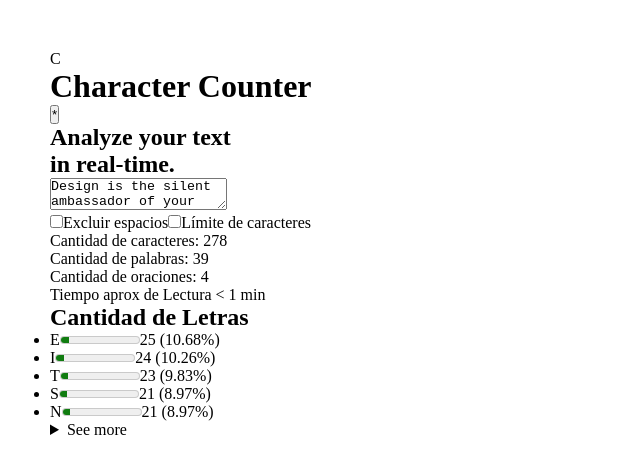
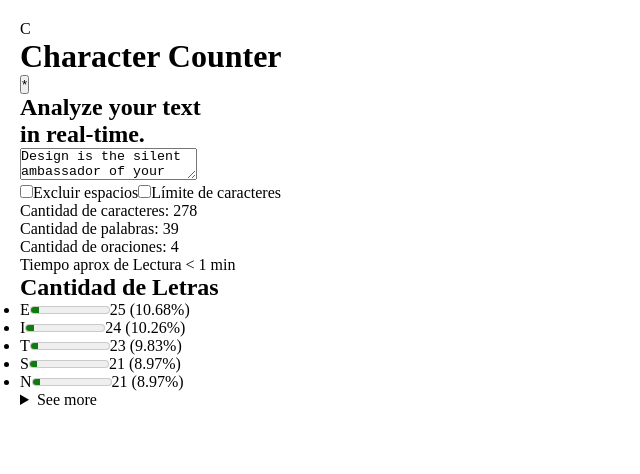
Before and after one commit to Jyonifb/character-counter-utn-curso180973, a React (Vite) app: page / in a window 1280 px wide. Shown: the top 474 px of the page, without its empty margins (0-640 px from the left). Built offline with nearby package versions, Linux system fonts and the light colour scheme.

Commit message:
add: dark theme

```diff
--- a/src/App.jsx
+++ b/src/App.jsx
@@ -7,12 +7,23 @@ import { LetterDensity } from "./components/LetterDensity.jsx"
 
 const App = () => {
 
+  const [dark, setDark] = useState(JSON.parse(localStorage.getItem("theme")) === "dark" ? true : false)
+
   const [text, setText] = useState ("Design is the silent ambassador of your brand. Simplicity is key to effective communication, creating clarity in every interaction. A great design transforms complex ideas into elegant solutions, making them easy to understand. It blends aesthetics and functionality seamlessly.")
 
   const [excludeSpaces, setExcludeSpaces] = useState(false)
   const [limitCharacter, setLimitcharacter] = useState(false)
   const [limitValue, setLimitValue] = useState(10)
   const [showAll, setShowAll] = useState(false)
+
+  const handleDarkTheme = () => {
+    setDark(!dark)
+    if (!dark) {
+      localStorage.setItem("theme", JSON.stringify("dark"))
+    } else {
+      localStorage.removeItem("theme")
+    }
+  }
 
   const handleExcludeSpaces = () => {
     setExcludeSpaces(!excludeSpaces)
@@ -21,16 +32,6 @@ const App = () => {
   const handleLimitValue = () => {
     setLimitValue(!limitValue)
   }
-
-  const characters = excludeSpaces ? text.replace(/\s/g, "").length : text.length
-
-  const words = text.trim() === "" ? 0 : text.trim().split(/\s+/g).length
-
-  const sentences = text.trim() === "" ? 0 : text.split(/[.!?]/g).filter(item => item.trim() !== "").length
-
-  const readingTime = Math.ceil(words/200)
-
-
 
   const handleChangeTextarea = (e) => {
 
@@ -53,6 +54,14 @@ const App = () => {
 
   }
 
+  const characters = excludeSpaces ? text.replace(/\s/g, "").length : text.length
+
+  const words = text.trim() === "" ? 0 : text.trim().split(/\s+/g).length
+
+  const sentences = text.trim() === "" ? 0 : text.split(/[.!?]/g).filter(item => item.trim() !== "").length
+
+  const readingTime = Math.ceil(words/200)
+
   const cleanText = text.toLowerCase().replace(/[^a-záéíóú0-9ñü]/g, "")
   const totalLetter = cleanText.length
 
@@ -74,16 +83,14 @@ const App = () => {
     return infoToRenderLetter
   })
 
-  console.log(letters)
-
   const sortLetters = letters.sort((a, b) => b.amount - a.amount)
 
   const visibleLetters = showAll ? sortLetters : sortLetters.slice(0,5)
 
   return (
 
-    <main>
-      <Header />
+    <main className={`${dark ? "dark-theme" : ""}`}>
+      <Header dark={dark} handleDarkTheme={handleDarkTheme} />
       <h2>Analyze your text <br />
         in real-time.</h2>
 
--- a/src/components/Header.jsx
+++ b/src/components/Header.jsx
@@ -1,10 +1,13 @@
-const Header = () => {
+import { useState } from "react"
+
+const Header = ({dark, handleDarkTheme}) => {
+
     return  <header>
         <div>
             <p>C</p>
             <h1>Character Counter</h1>
         </div>
-        <button>*</button>
+        <button onClick={() => handleDarkTheme(!dark)} >*</button>
     </header>
 }
 
--- a/src/index.css
+++ b/src/index.css
@@ -4,6 +4,11 @@
   box-sizing: border-box;
 }
 
-body{
-  padding: 50px
+main{
+  padding: 20px
 }
+
+main.dark-theme {
+  background-color: rgb(26, 25, 25);
+  color: white;
+}
```
